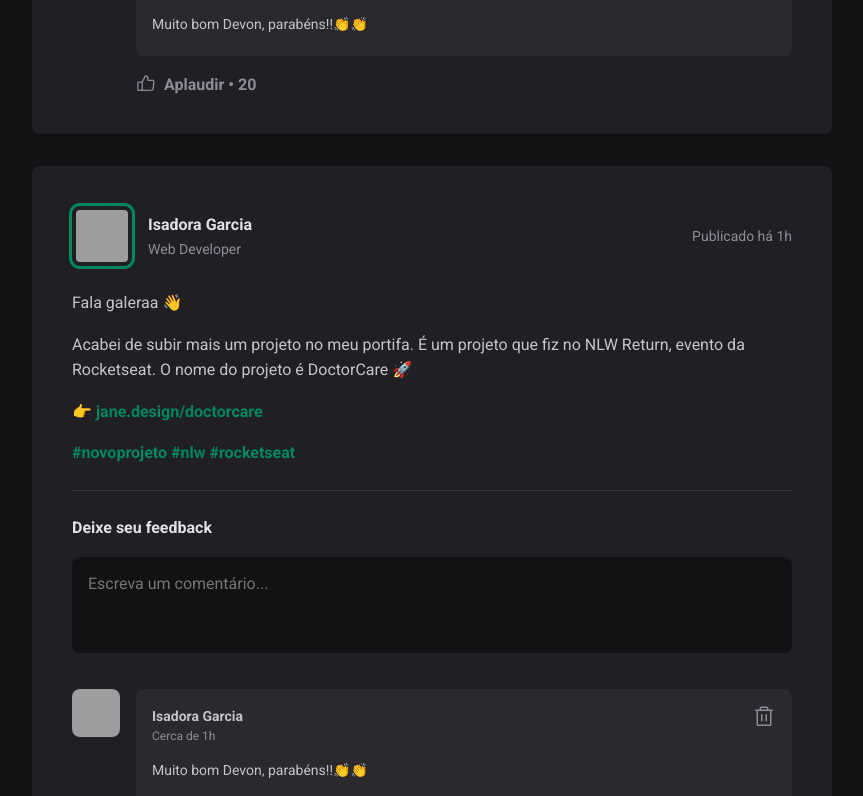
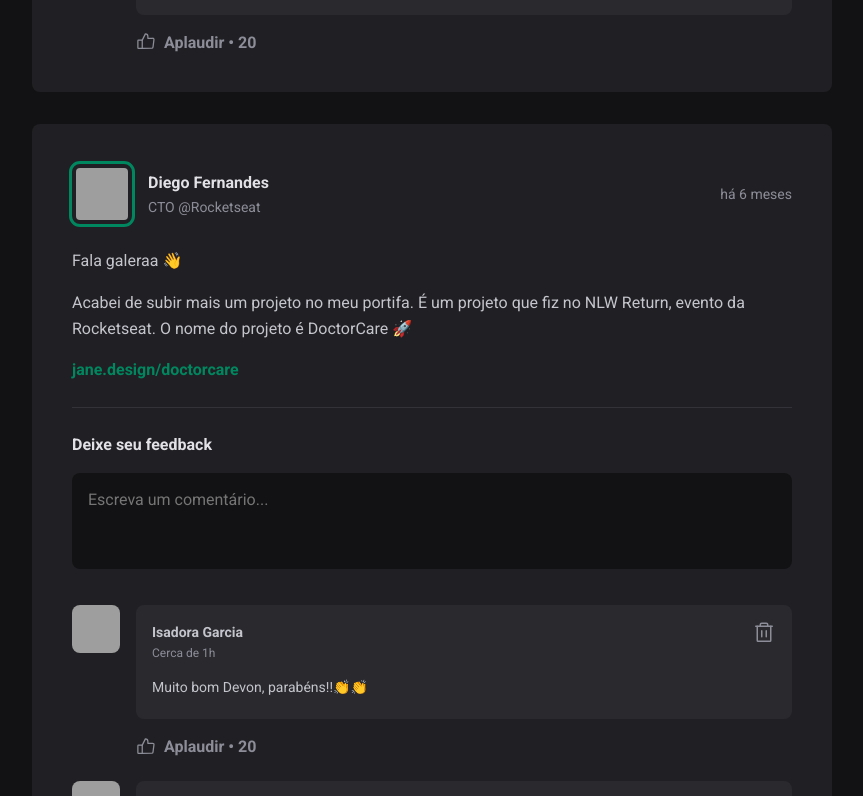
Before and after one commit to isagarci4/IgniteFeed, a React (Vite) app: page / in a window 1280 px wide. Shown: the part 1034-1830 px from the top of the page, without its empty margins (352-1215 px from the left). Built offline with nearby package versions, Linux system fonts and the light colour scheme; grey boxes are pictures that could not be loaded.

Commit message:
feat: preenchendo componente por propriedades

```diff
--- a/src/App.jsx
+++ b/src/App.jsx
@@ -33,7 +33,7 @@
       { type: 'paragraph', content: 'Acabei de subir mais um projeto no meu portifa. É um projeto que fiz no NLW Return, evento da Rocketseat. O nome do projeto é DoctorCare 🚀' },
       { type: 'link', content: 'jane.design/doctorcare' },
     ],
-    publishedAt: new Date('2023-05-03 20:00:00'),
+    publishedAt: new Date('2023-05-10 20:00:00'),
   },
 ]
 
@@ -45,14 +45,15 @@
       <div className={styles.wrapper}>
         <Sidebar />
         <main>
-          <Post
-          author="Isadora Garcia"
-          content="Lorem ipsum dolor sit amet, consectetur adipisicing elit. Eligendi fugiat voluptatem voluptatum, quis, consequatur odit at alias quam voluptas iure illo. Harum officia explicabo, sequi voluptatum rem beatae eveniet quasi."
-          />
-          <Post
-            author="Diego Fernandes"
-            content="Um novo post muito legal"
-          />
+          {posts.map(post => {
+            return (
+              <Post
+                author={post.author}
+                content={post.content}
+                publishedAt={post.publishedAt}
+              />
+            )
+          })}
         </main>
       </div>
     </div>
--- a/src/components/Post.jsx
+++ b/src/components/Post.jsx
@@ -1,31 +1,47 @@
+import { format, formatDistanceToNow } from 'date-fns'
+import ptBR from 'date-fns/locale/pt-BR'
+
 import { Avatar } from './Avatar'
 import { Comment } from './Comment'
+
 import styles from './Post.module.css'
 
-export function Post() {
+export function Post({ author, content, publishedAt }) {
+
+  const pulishedDateFormatted = format(publishedAt, "d 'de' LLLL 'ás' HH:mm'h'", {
+    locale: ptBR
+  })
+
+  const publishedDateRelativeToNow = formatDistanceToNow(publishedAt, {
+    locale: ptBR,
+    addSuffix: true,
+
+  })
+
   return(
     <article className={styles.post}>
       <header>
         <div className={styles.author}>
-            <Avatar src="https://github.com/isagarci4.png" />
+          <Avatar src={author.avatarUrl} />
           <div className={styles.authorInfo}>
-              <strong>Isadora Garcia</strong>
-              <span>Web Developer</span>
+            <strong>{author.name}</strong>
+            <span>{author.role}</span>
           </div>
         </div>
 
-          <time title="11 de novembro as 12:38" dateTime="2023-11-09 12:28:03">Publicado há 1h</time>
+        <time title={pulishedDateFormatted} dateTime={publishedAt.toISOString()}>
+          {publishedDateRelativeToNow}
+        </time>
       </header>
 
       <div className={styles.content}>
-          <p>Fala galeraa 👋</p>
-          <p>Acabei de subir mais um projeto no meu portifa. É um projeto que fiz no NLW Return, evento da Rocketseat. O nome do projeto é DoctorCare 🚀</p>
-          <p>👉 <a href="">jane.design/doctorcare</a> </p>
-          <p>
-            <a href="">#novoprojeto</a>{' '}
-            <a href="">#nlw</a>{' '}
-            <a href="">#rocketseat</a>{' '}
-          </p>
+        {content.map(line => {
+          if(line.type === 'paragraph'){
+            return <p>{line.content}</p>
+          } else if (line.type === 'link'){
+            return <p><a href="">{line.content}</a></p>
+          }
+        })}
       </div>
 
       <form className={styles.commentForm}>
```
Lines whose indentation alone changed are shown as unchanged.
